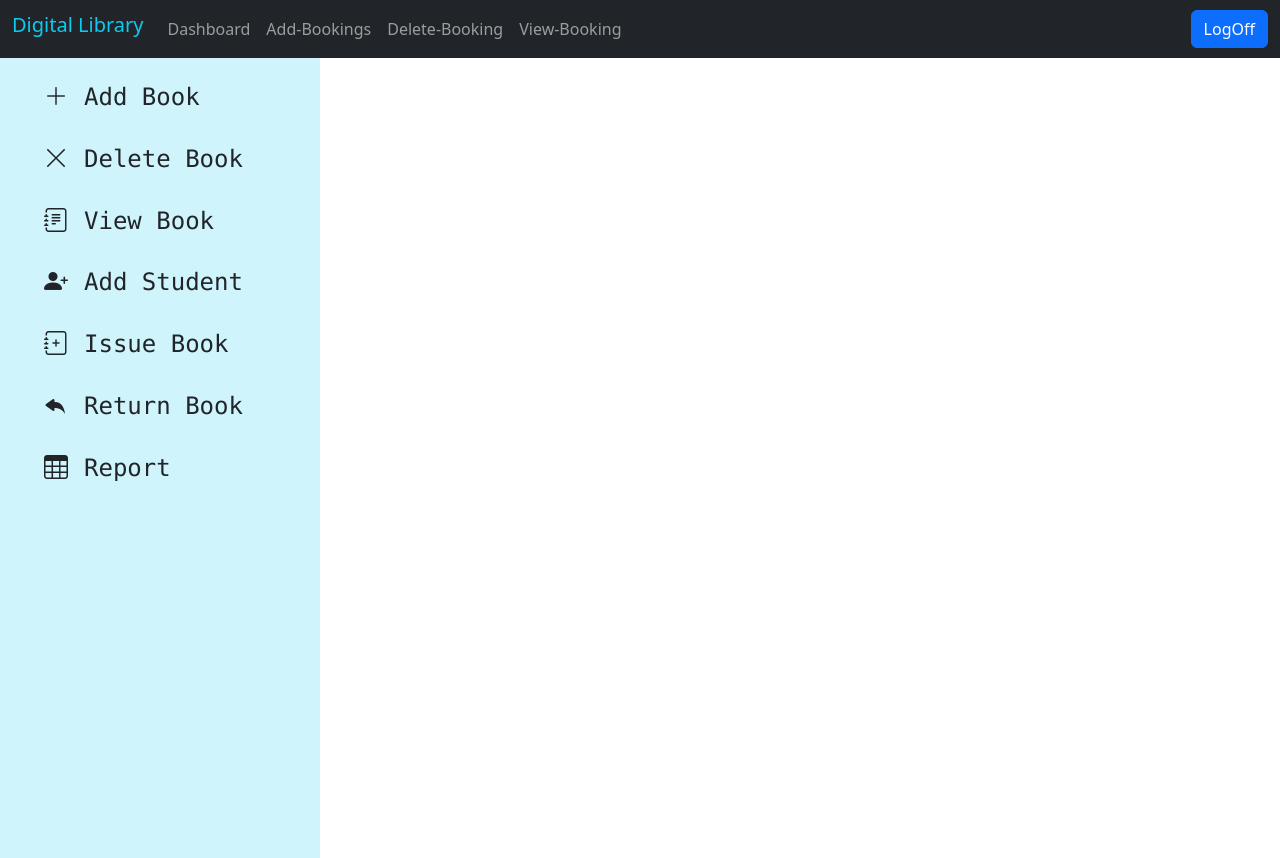
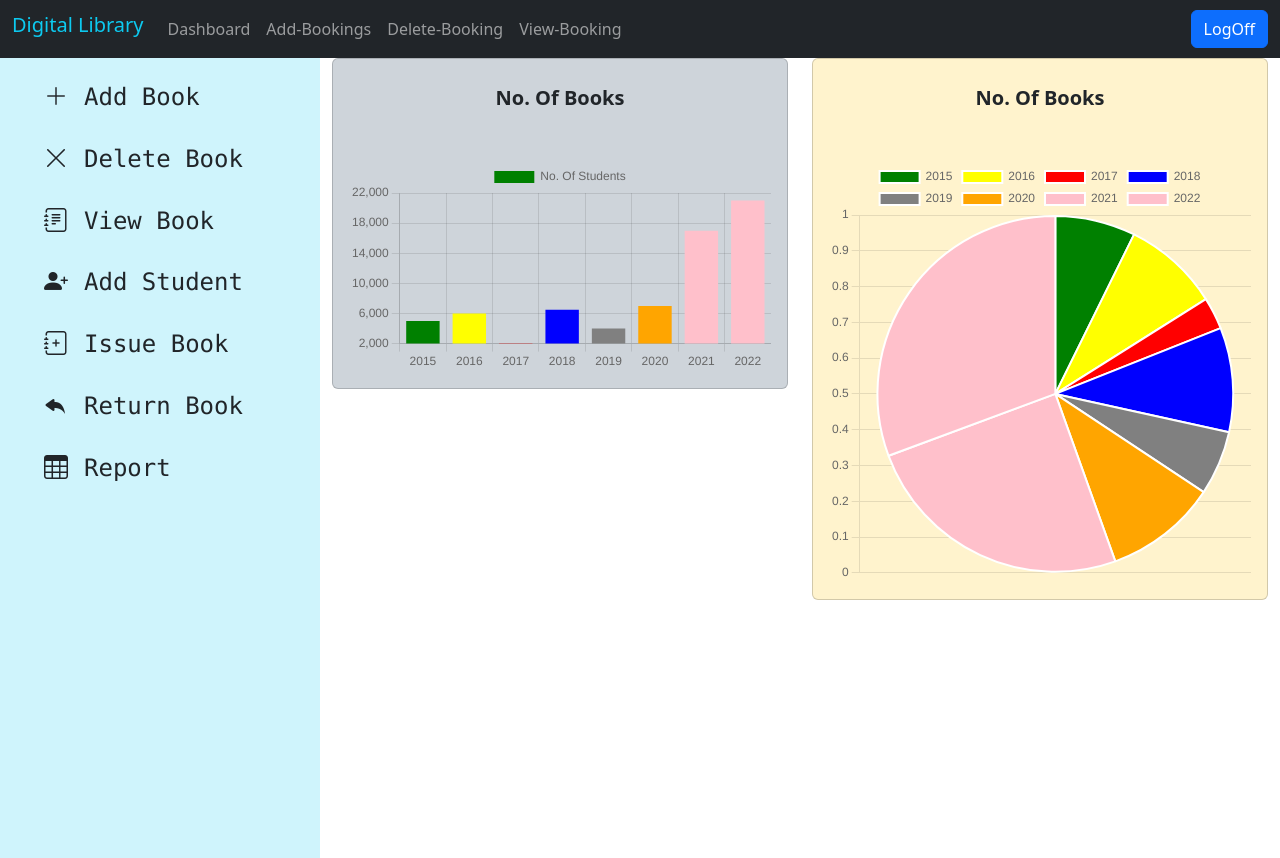
Before and after one commit to Avenkatesh1/Digital_Library-Assignment-, an Angular app: page /Dashboard in a window 1280 px wide. Built offline with nearby package versions, Linux system fonts and the light colour scheme; data requests are answered from the project's data file.

Commit message:
created a charts with the help of chart.js library

```diff
--- a/package.json
+++ b/package.json
@@ -20,6 +20,7 @@
     "@angular/router": "^18.2.0",
     "bootstrap": "^5.3.3",
     "bootstrap-icons": "^1.11.3",
+    "chart.js": "^4.4.4",
     "font-awesome": "^4.7.0",
     "rxjs": "~7.8.0",
     "tslib": "^2.3.0",
--- a/src/app/Pages/dashboard/dashboard.component.html
+++ b/src/app/Pages/dashboard/dashboard.component.html
@@ -2,15 +2,40 @@
     <div class="parent col-3 bg-info-subtle vh-100 py-4">
         <ul>
             <div class="list-itames">
-                 <h4 class="text-decoration-none"><i class="bi bi-plus-lg"></i><samp class="mx-3">Add Book</samp></h4><br>
-                 <h4 class="text-decoration-none"><i class="bi bi-x-lg"></i><samp class="mx-3">Delete Book</samp></h4><br>
-                 <h4 class="text-decoration-none"><i class="bi bi-journal-text"></i><samp class="mx-3">View Book</samp></h4><br>
-                 <h4 class="text-decoration-none"><i class="bi bi-person-plus-fill"></i><samp class="mx-3">Add Student</samp></h4><br>
-                 <h4 class="text-decoration-none"><i class="bi bi-journal-plus"></i><samp class="mx-3">Issue Book</samp></h4><br>
-                 <h4 class="text-decoration-none"><i class="bi bi-reply-fill"></i><samp class="mx-3">Return Book</samp></h4><br>
-                 <h4 class="text-decoration-none"><i class="bi bi-table"></i><samp class="mx-3">Report</samp></h4><br>
+                <h4 class="text-decoration-none"><i class="bi bi-plus-lg"></i><samp class="mx-3">Add Book</samp></h4>
+                <br>
+                <h4 class="text-decoration-none"><i class="bi bi-x-lg"></i><samp class="mx-3">Delete Book</samp></h4>
+                <br>
+                <h4 class="text-decoration-none"><i class="bi bi-journal-text"></i><samp class="mx-3">View Book</samp>
+                </h4><br>
+                <h4 class="text-decoration-none"><i class="bi bi-person-plus-fill"></i><samp class="mx-3">Add
+                        Student</samp></h4><br>
+                <h4 class="text-decoration-none"><i class="bi bi-journal-plus"></i><samp class="mx-3">Issue Book</samp>
+                </h4><br>
+                <h4 class="text-decoration-none"><i class="bi bi-reply-fill"></i><samp class="mx-3">Return Book</samp>
+                </h4><br>
+                <h4 class="text-decoration-none"><i class="bi bi-table"></i><samp class="mx-3">Report</samp></h4><br>
             </div>
         </ul>
     </div>
-    <div class="col-9"></div>
+    <div class="col-9">
+        <div class="row vh-100">
+            <div class="col-lg-6">
+                <div class="card bg-dark-subtle">
+                    <div class="card-title text-center py-4 form-control-lg"><b>No. Of Books</b></div>
+                    <div class="card-body">
+                        <canvas id="barchart"></canvas>
+                    </div>
+                </div>
+            </div>
+            <div class="col-lg-6">
+                <div class="card bg-warning-subtle">
+                    <div class="card-title text-center py-4 form-control-lg"><b>No. Of Books</b></div>
+                    <div class="card-body">
+                        <canvas id="piechart"></canvas>
+                    </div>
+                </div>
+            </div>
+        </div>
+    </div>
 </div>
--- a/src/app/Pages/dashboard/dashboard.component.ts
+++ b/src/app/Pages/dashboard/dashboard.component.ts
@@ -1,5 +1,8 @@
-import { Component } from '@angular/core';
-
+import { Component, inject, OnInit } from '@angular/core';
+import { salesdata } from '../../model/sales';
+import { Chart, registerables } from 'chart.js';
+import { ProductsService } from '../../service/products.service';
+Chart.register(...registerables);
 @Component({
   selector: 'app-dashboard',
   standalone: true,
@@ -7,6 +10,64 @@ import { Component } from '@angular/core';
   templateUrl: './dashboard.component.html',
   styleUrl: './dashboard.component.css'
 })
-export class DashboardComponent {
+export class DashboardComponent implements OnInit {
 
+  chartdata: salesdata[] = []
+  labeldata: number[] = [];
+  realdata: number[] = [];
+  colordata: string[] = [];
+
+  productService = inject(ProductsService)
+
+
+  ngOnInit(): void {
+    this.loadchartdata();
+  }
+
+  loadchartdata() {
+    this.productService.loadsalesdata().subscribe(item => {
+      this.chartdata = item;
+      if (this.chartdata != null) {
+        this.chartdata.map(o => {
+          this.labeldata.push(o.year);
+          this.realdata.push(o.amount);
+          this.colordata.push(o.colorcode)
+        })
+        this.Renderbarchart(this.labeldata, this.realdata, this.colordata);
+        this.Renderpiechart(this.labeldata, this.realdata, this.colordata);
+      }
+    });
+  }
+
+  Renderbarchart(labeldata: any, valuedata: any, colordata: any){
+    this.Renderchart(labeldata,valuedata,colordata,'barchart','bar')
+  }
+  Renderpiechart(labeldata: any, valuedata: any, colordata: any){
+    this.Renderchart(labeldata,valuedata,colordata,'piechart','pie')
+  }
+
+  Renderchart(labeldata: any, valuedata: any, colordata: any,chartid:string,charttype:any) {
+    const mychar = new Chart(chartid, {
+      type: charttype,
+      data: {
+        labels: labeldata,
+        datasets: [
+          {
+            label: 'No. Of Students',
+            data: valuedata,
+            backgroundColor: colordata,
+
+          }
+        ]
+      },
+      options: {
+        scales: {
+          y: {
+            beginAtZero: false
+          }
+        }
+      }
+
+    });
+  }
 }
```
Also changed, not shown: 1 other file (tests, documents, lock files or other folders).
